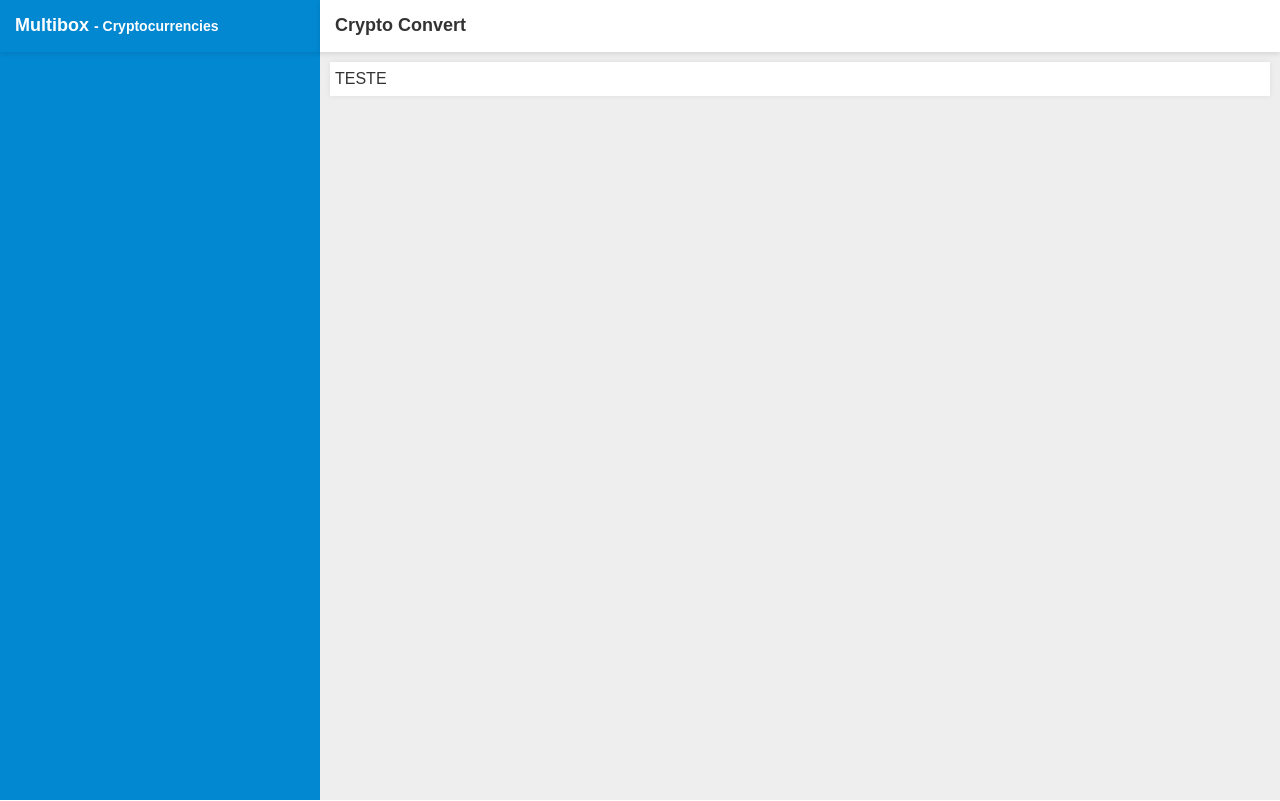
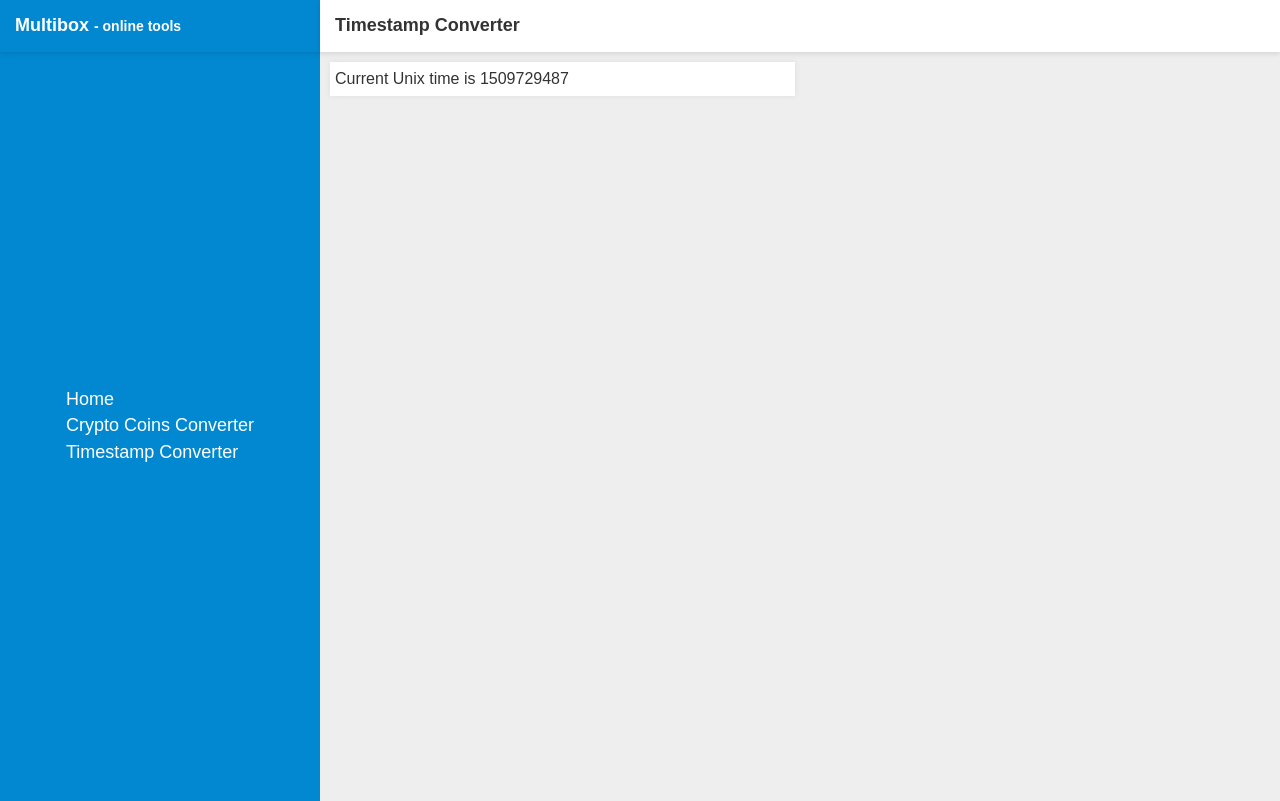
Before and after one commit to ricardojrgpimentel/multitools, a React app: page /timeconverter in a window 1280 px wide. Built offline with nearby package versions, Linux system fonts and the light colour scheme; no server answers; a web font is replaced by a local one.

Commit message:
added more juicy stuff

```diff
--- a/package.json
+++ b/package.json
@@ -3,11 +3,13 @@
   "version": "0.1.0",
   "private": true,
   "dependencies": {
+    "moment": "^2.19.1",
     "node-sass-chokidar": "0.0.3",
     "npm-run-all": "^4.1.1",
     "react": "^16.0.0",
     "react-dom": "^16.0.0",
     "react-redux": "^5.0.6",
+    "react-router-dom": "^4.2.2",
     "react-scripts": "1.0.14",
     "redux": "^3.7.2",
     "redux-logger": "^3.0.6",
--- a/src/components/Body/index.js
+++ /dev/null
@@ -1,93 +0,0 @@
-import React from 'react'
-import Box from '../Box'
-import {connect} from 'react-redux'
-import {bindActionCreators} from 'redux'
-import * as workbenchRoomActions from '../../actions/workbenchRoomActions'
-import * as cryptoContentActions from '../../actions/cryptoContentActions'
-
-class Body extends React.Component{
-
-  constructor(){
-		super()
-		this.handleClick =  this.handleClick.bind(this)
-	}
-
-  handleClick(){
-		console.log('PRESSED')
-  }
-
-  componentWillMount(){
-    this.props.actions.fetchcoinList()
-  }
-
-  handleCoinList(coinList, coinsToFetch){
-    let coinDivs = []
-    let coinKey = 1
-
-    for(let coinId of coinsToFetch) {
-      for(let coin in coinList.Data) {
-        if(coinId === coinList.Data[coin].Id){
-          coinDivs.push(
-            <Box
-              coin={coinList.Data[coin]}
-              key={coinKey++}
-            />
-          )
-        }
-      }
-    }
-    return coinDivs
-  }
-
-  handleTotalCoinList(coinList, coinsToFetch){
-    let coinDivs = []
-    let coinKey = 1
-
-    for(let coinId of coinsToFetch) {
-      for(let coin in coinList.Data) {
-        if(coinId !== coinList.Data[coin].Id){
-          coinDivs.push(
-            <div key={coinKey++} className="col-md-6">
-              <div className="box">
-                <h1 className='coin-title'>{coinList.Data[coin].FullName}</h1>
-              </div>
-            </div>
-          )
-        }
-      }
-    }
-    return coinDivs
-  }
-
-  render(){
-    return(
-      <div className="col-md-9 body">
-        <header className='header h-white'>
-          <h1 className="site-title">Crypto Convert</h1>
-        </header>
-        <div className="row row-no-padding row-col-no-padding main-content">
-          <div className="col-md-12">
-            <div className="box">
-              TESTE
-            </div>
-          </div>
-          {this.props.coinList ? this.handleCoinList(this.props.coinList, this.props.coinList.DefaultWatchlist.CoinIs.split(',')) : ''}
-        </div>
-      </div>
-    )
-  }
-}
-
-function mapDispatchToProps(dispatch) {
-  return {
-    actions : bindActionCreators({...workbenchRoomActions, ...cryptoContentActions}, dispatch)
-  }
-}
-
-function mapStateToProps(state){
-  return {
-    coinList: state.cryptoContentReducer.response,
-   }
-}
-
-export default connect(mapStateToProps, mapDispatchToProps)(Body)
--- /dev/null
+++ b/src/components/CryptoBody/index.js
@@ -0,0 +1,74 @@
+import React from 'react'
+import CryptoBox from '../CryptoBox'
+import {connect} from 'react-redux'
+import {bindActionCreators} from 'redux'
+import * as workbenchRoomActions from '../../actions/workbenchRoomActions'
+import * as cryptoContentActions from '../../actions/cryptoContentActions'
+
+class CryptoBody extends React.Component{
+
+  constructor(){
+    super()
+    this.state = {
+      loadMore: false
+    }
+		this.handleClick =  this.handleClick.bind(this)
+	}
+
+  handleClick(){
+    this.setState({
+      ...this.state,
+      loadMore: !this.state.loadMore
+    })
+  }
+
+  componentWillMount(){
+    this.props.actions.fetchcoinList()
+  }
+
+  handleCoinList(coinList, coinsToFetch){
+    let coinDivs = []
+    let coinKey = 1
+
+    for(let coinId of coinsToFetch) {
+      for(let coin in coinList.Data) {
+        if(coinId === coinList.Data[coin].Id){
+          coinDivs.push(
+            <CryptoBox
+              coin={coinList.Data[coin]}
+              key={coinKey++}
+            />
+          )
+        }
+      }
+    }
+    return coinDivs
+  }
+
+  render(){
+    return(
+      <div className="row row-no-padding row-col-no-padding main-content">
+        <div className="col-md-12">
+          <div onClick={this.handleClick} className="box">
+            TESTE
+          </div>
+        </div>
+        {this.props.coinList ? this.handleCoinList(this.props.coinList, this.props.coinList.DefaultWatchlist.CoinIs.split(',')) : 'Loading...'}
+      </div>
+    )
+  }
+}
+
+function mapDispatchToProps(dispatch) {
+  return {
+    actions : bindActionCreators({...workbenchRoomActions, ...cryptoContentActions}, dispatch)
+  }
+}
+
+function mapStateToProps(state){
+  return {
+    coinList: state.cryptoContentReducer.response,
+   }
+}
+
+export default connect(mapStateToProps, mapDispatchToProps)(CryptoBody)
--- a/src/components/Box/index.js
+++ b/src/components/CryptoBox/index.js
@@ -3,7 +3,7 @@ import {connect} from 'react-redux'
 import {bindActionCreators} from 'redux'
 import * as cryptoContentActions from '../../actions/cryptoContentActions'
 
-class Box extends React.Component{
+class CryptoBox extends React.Component{
 
   componentWillMount(){
     this.props.actions.fetchCoinValue(this.props.coin.Name)
@@ -26,7 +26,6 @@ class Box extends React.Component{
       <div className="col-md-6">
         <div className="box">
           <h1 className='coin-title'>{COIN.FullName}</h1>
-          {console.log(COIN)}
           <p>Algorithm {COIN.Algorithm}</p>
           <div className='coin-info'>
             <img className='coin-logo' src={`https://cryptocompare.com${COIN.ImageUrl}`} alt={COIN.CoinName}/>
@@ -45,10 +44,9 @@ function mapDispatchToProps(dispatch) {
 }
 
 function mapStateToProps(state){
-  console.log(state)
   return {
     coinValue: state.cryptoContentReducer,
    }
 }
 
-export default connect(mapStateToProps, mapDispatchToProps)(Box)
+export default connect(mapStateToProps, mapDispatchToProps)(CryptoBox)
--- a/src/components/Main/index.js
+++ b/src/components/Main/index.js
@@ -1,20 +1,43 @@
 import React, { Component } from 'react'
+import { Route } from 'react-router-dom'
 import { bindActionCreators } from 'redux'
 import { connect } from 'react-redux'
 import * as cryptoContentActions from '../../actions/cryptoContentActions'
 import Sidebar from '../Sidebar'
-import Body from '../Body'
+import CryptoBody from '../CryptoBody'
+import TimeBody from '../TimeBody'
 
 class Main extends Component {
 
+  render() {
+    let title
+    switch(this.props.location.pathname){
+      case '/':
+        title = 'Home'
+        break
+      case '/cryptoconverter':
+        title = 'Crypto Converter'
+        break
+      case '/timeconverter':
+        title = 'Timestamp Converter'
+        break
+      default:
+        title = 'Home'
+        break
+    }
 
-  render() {
     return (
       <div className="App">
         <div className="container-fluid">
           <div className="row row-col-no-padding">
             <Sidebar />
-            <Body />
+            <div className="col-md-9 body">
+              <header className='header h-white'>
+                <h1 className="site-title">{title}</h1>
+              </header>
+              <Route path={'/cryptoconverter'} component={CryptoBody}/>
+              <Route path={'/timeconverter'} component={TimeBody}/>
+            </div>
           </div>
         </div>
       </div>
--- a/src/components/Sidebar/index.js
+++ b/src/components/Sidebar/index.js
@@ -1,12 +1,26 @@
 import React from 'react'
+import { Link } from 'react-router-dom'
 
 class Sidebar extends React.Component{
     render(){
         return (
             <div className="col-md-3 sidebar">
                 <header className='header h-blue'>
-                <h1 className="site-title">Multibox <span className='site-subtitle'> - Cryptocurrencies</span></h1>
+                <h1 className="site-title">Multibox <span className='site-subtitle'> - online tools</span></h1>
                 </header>
+                <div className="multi-menu">
+                    <div className="link-wrapper">
+                        <Link className='menu-entry' to={'/'}>
+                            <h1>Home</h1>
+                        </Link>
+                        <Link className='menu-entry' to={'/cryptoconverter'}>
+                            <h1>Crypto Coins Converter</h1>
+                        </Link>
+                        <Link className='menu-entry' to={'/timeconverter'}>
+                            <h1>Timestamp Converter</h1>
+                        </Link>
+                    </div>
+                </div>
             </div>
         )
     }
--- /dev/null
+++ b/src/components/TimeBody/RealTime/index.js
@@ -0,0 +1,28 @@
+import React from 'react'
+import moment from 'moment'
+
+class RealTime extends React.Component{
+
+  constructor(){
+    super()
+    this.state = {
+      currentTime: moment().unix()
+    }
+  }
+
+  componentDidMount(){
+    this.currentTime = setInterval(() => this.setState({ ...this.state, currentTime: this.state.currentTime + 1}), 1000)
+  }
+
+  componentWillUnmount(){
+    clearInterval(this.currentTime)
+  }
+
+  render(){
+    return(
+      <p className='timestamp'>Current Unix time is {this.state.currentTime}</p>
+    )
+  }
+}
+
+export default RealTime
--- /dev/null
+++ b/src/components/TimeBody/index.js
@@ -0,0 +1,19 @@
+import React from 'react'
+import RealTime from './RealTime'
+
+class TimeBody extends React.Component{
+
+  render(){
+    return(
+      <div className="row row-no-padding row-col-no-padding main-content">
+        <div className="col-md-6">
+          <div className="box">
+            <RealTime />
+          </div>
+        </div>
+      </div>
+    )
+  }
+}
+
+export default TimeBody
--- a/src/index.js
+++ b/src/index.js
@@ -8,6 +8,7 @@ import rootReducer from './reducers/rootReducer'
 import { createLogger } from 'redux-logger'
 import thunk from 'redux-thunk'
 import registerServiceWorker from './registerServiceWorker'
+import { BrowserRouter as Router, Route } from 'react-router-dom'
 
 const middleware = applyMiddleware(
   thunk,
@@ -18,7 +19,9 @@ let store = createStore(rootReducer, middleware)
 
 ReactDOM.render((
 	<Provider store={store}>
-		<Main />
+		<Router>
+			<Route path="/" component={Main}/>
+		</Router>
 	</Provider>
 	), document.getElementById('root'))
 registerServiceWorker()
--- a/src/sass/_content.sass
+++ b/src/sass/_content.sass
@@ -1,7 +1,7 @@
 .main-content
   padding: 5px
   max-height: calc(100vh - 51px)
-  overflow-y: scroll
+  overflow-y: auto
 
 .box
   margin: 5px
--- a/src/sass/_sidebar.sass
+++ b/src/sass/_sidebar.sass
@@ -3,6 +3,21 @@
 	color: white
 	height: 100%
 	min-height: 100vh
+	.multi-menu
+		display: flex
+		justify-content: center
+		align-items: center
+		flex-direction: column
+		height: calc(100vh - 51px)
+		.link-wrapper
+			.menu-entry
+				color: #ffffff
+				h1
+					font-size: 18px
+					margin: 5px 0
+				&:hover
+					text-decoration: none
+					color: #ddd
 	@media screen and (max-width: $break-md)
 		height: 100%
 		min-height: 100%
```
Also changed, not shown: src/sass/main.css, 1 other file.
